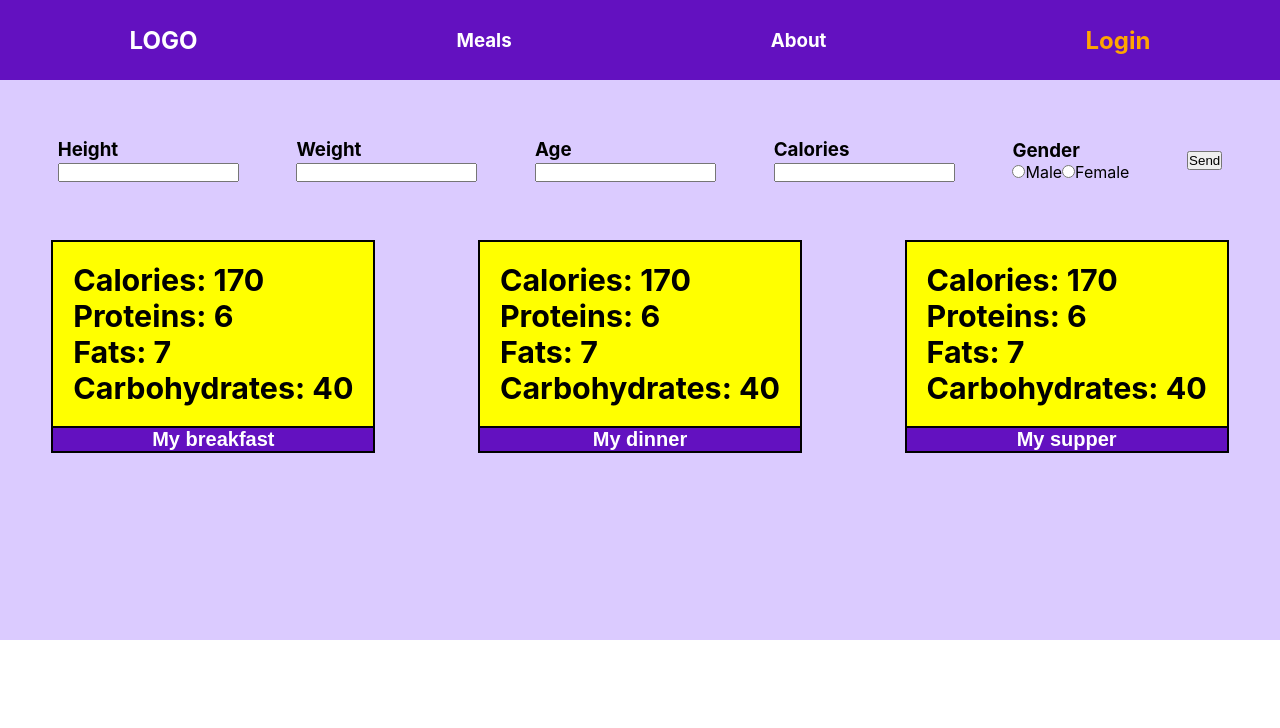
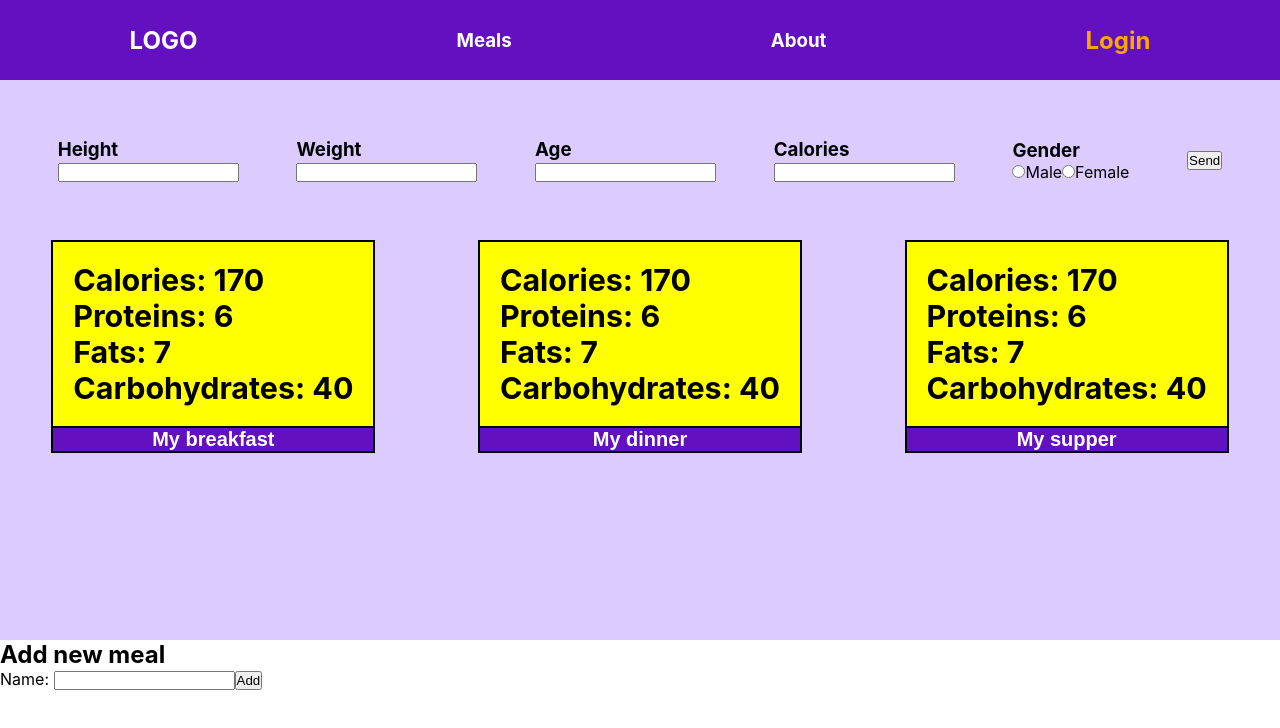
Before and after one commit to Palmer786/diet-app, a React (Create React App) app: page / in a window 1280 px wide. Shown: the top 728 px of the page. Built offline with nearby package versions, Linux system fonts and the light colour scheme.

Commit message:
a new meal  adding function has been added

```diff
--- /dev/null
+++ b/src/components/myDietComponents/AddMealKey.js
@@ -0,0 +1,23 @@
+import React, { useState } from "react";
+
+const AddMealKeys = ({ setMealKeys }) => {
+  const [meal, setMeal] = useState("");
+  const updateMeal = e => {
+    setMeal(e.target.value);
+  };
+  const addNewMeal = e => {
+    e.preventDefault();
+    const keys = JSON.parse(localStorage.getItem("mealKeys"))
+    keys.push(meal);
+    setMealKeys(keys);
+  };
+  return (
+    <form onSubmit={addNewMeal}>
+      <h2>Add new meal</h2>
+      Name: <input type="text" name="name" value={meal} onChange={updateMeal} />
+      <button>Add</button>
+    </form>
+  );
+};
+
+export default AddMealKeys;
--- a/src/components/myDietComponents/MyDiet.js
+++ b/src/components/myDietComponents/MyDiet.js
@@ -1,15 +1,28 @@
-import React from "react";
+import React, { useState, useEffect } from "react";
 import Meal from "./Meal";
+import AddMealKeys from "./AddMealKey";
 
 const MyDiet = () => {
-  const mealKeys = ["breakfast", "dinner", "supper"]
+  const [mealKeys, setMealKeys] = useState(
+    JSON.parse(localStorage.getItem("mealKeys")) || [
+      "breakfast",
+      "dinner",
+      "supper"
+    ]
+  );
+  useEffect(() => {
+    localStorage.setItem("mealKeys", JSON.stringify(mealKeys));
+  }, [mealKeys]);
   return (
-    <div className="diet">
+    <div>
+      <div className="diet">
         {mealKeys.map(key => (
-            <div>
-                <Meal title={key} />
-            </div>
+          <div>
+            <Meal title={key} />
+          </div>
         ))}
+      </div>
+      <AddMealKeys setMealKeys={setMealKeys} />
     </div>
   );
 };
```
